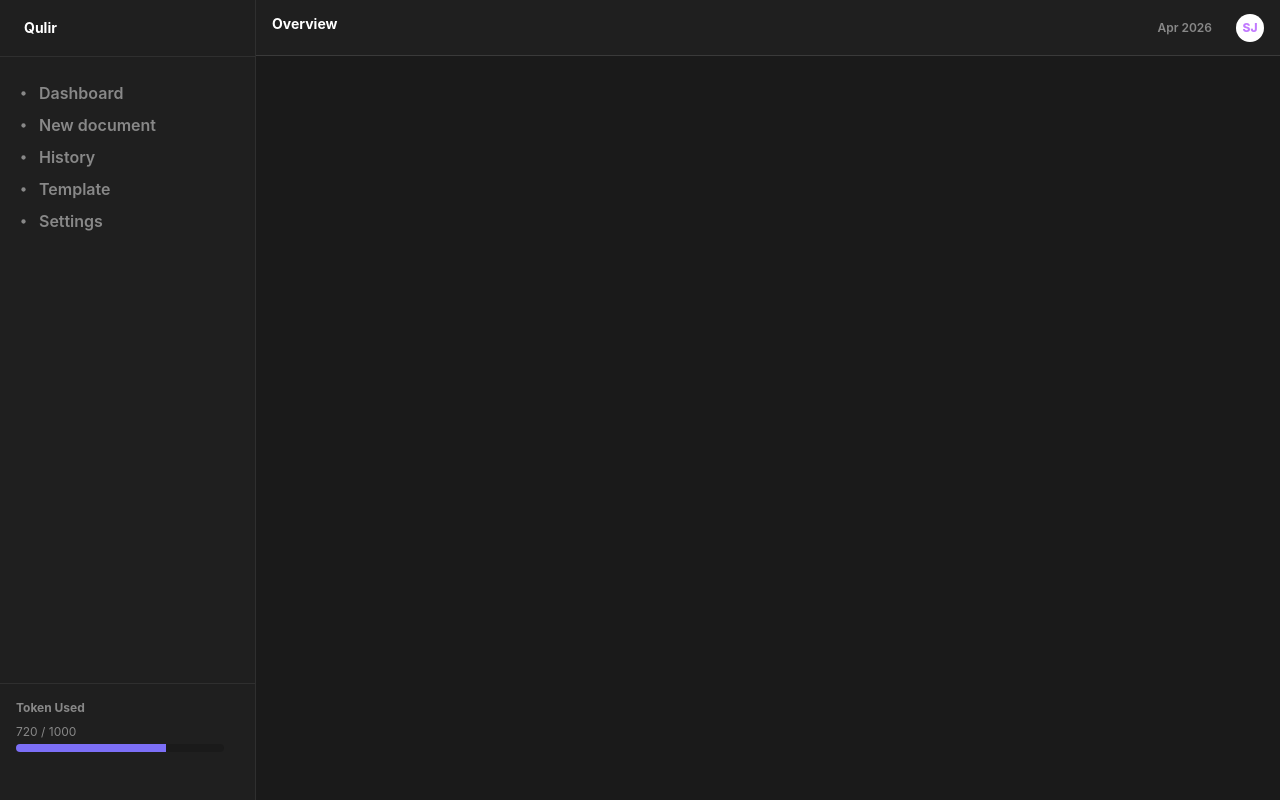
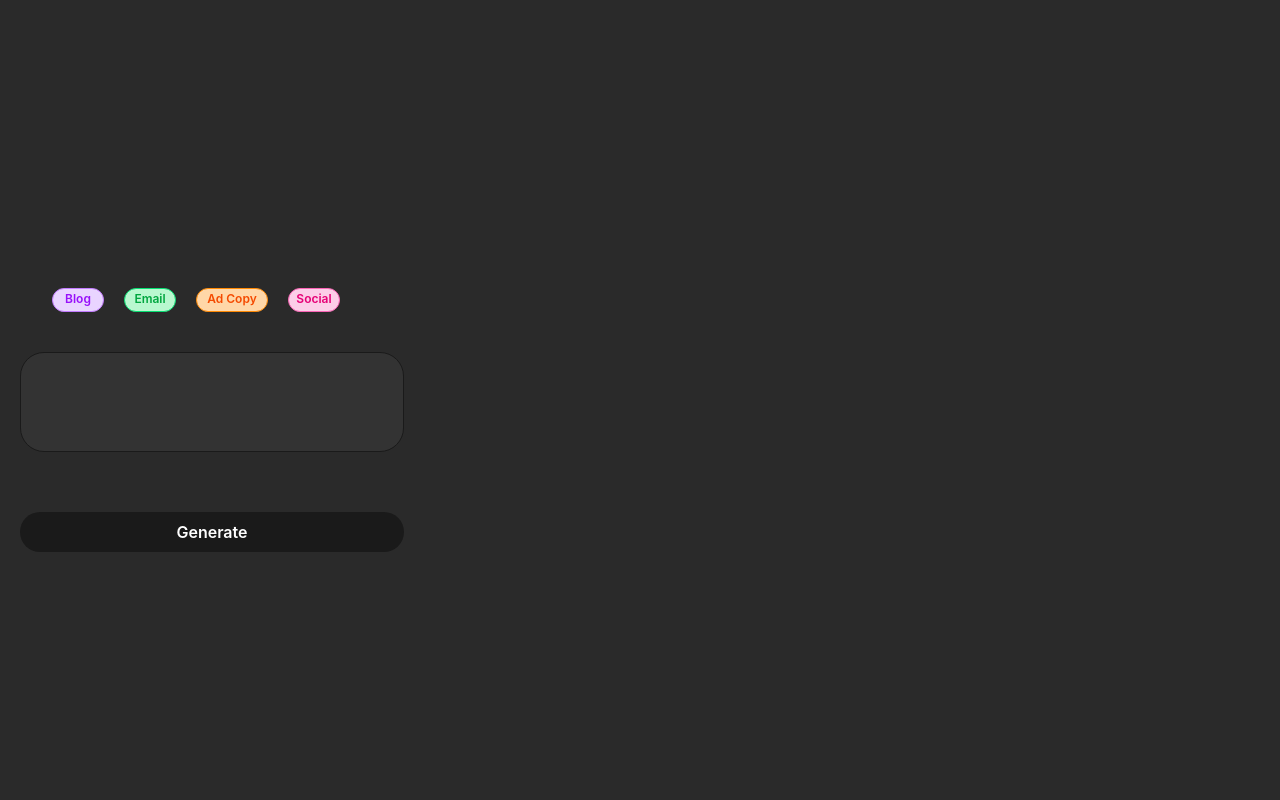
Before and after one commit to heyshivamjaiswal/writing--assistant, a React (Vite) app in the folder client/: page /editor in a window 1280 px wide. Built offline with nearby package versions, Linux system fonts and the light colour scheme.

Commit message:
added typeselectors

```diff
--- a/client/package.json
+++ b/client/package.json
@@ -14,6 +14,7 @@
     "react": "^19.2.5",
     "react-dom": "^19.2.5",
     "react-icons": "^5.6.0",
+    "react-router": "^7.14.2",
     "tailwindcss": "^4.2.4"
   },
   "devDependencies": {
--- a/client/src/App.tsx
+++ b/client/src/App.tsx
@@ -1,9 +1,14 @@
+import { BrowserRouter, Route, Routes } from 'react-router';
 import DashboardPage from './app/dashboard/DashboardPage';
+import Editor from './app/dashboard/editor/Editor';
 
 export default function App() {
   return (
-    <div>
-      <DashboardPage />
-    </div>
+    <BrowserRouter>
+      <Routes>
+        <Route path="/dashboard" element={<DashboardPage />} />
+        <Route path="/editor" element={<Editor />} />
+      </Routes>
+    </BrowserRouter>
   );
 }
--- /dev/null
+++ b/client/src/app/dashboard/editor/Editor.tsx
@@ -0,0 +1,9 @@
+import TypeSelector from '../../../components/editor/TypeSelector';
+
+export default function Editor() {
+  return (
+    <div>
+      <TypeSelector />
+    </div>
+  );
+}
--- /dev/null
+++ b/client/src/app/dashboard/history/History.tsx
@@ -0,0 +1,3 @@
+export default function History() {
+  return <div>History</div>;
+}
--- /dev/null
+++ b/client/src/app/dashboard/templates/Tamplate.tsx
@@ -0,0 +1,3 @@
+export default function Template() {
+  return <div>Template</div>;
+}
--- /dev/null
+++ b/client/src/components/editor/TypeSelector.tsx
@@ -0,0 +1,33 @@
+import Button from '../ui/Button';
+
+export default function TypeSelector() {
+  return (
+    <div className="bg-bg-card h-screen pl-5 flex flex-col justify-center ">
+      <div className="flex flex-row gap-5 py-10 pl-8">
+        <span className="bg-purple-200 h-6 w-13 text-center pt-0.5 text-xs font-semibold text-purple-600 border border-purple-400 rounded-full">
+          Blog
+        </span>
+        <span className="bg-green-200  h-6 w-13 text-center pt-0.5 text-xs font-semibold text-green-600 border border-green-400 rounded-full">
+          Email
+        </span>
+        <span className="bg-orange-200 h-6 w-18 text-center pt-0.5 text-xs font-semibold text-orange-600 border border-orange-400 rounded-full">
+          Ad Copy
+        </span>
+        <span className="bg-pink-200 h-6 w-13 text-center pt-0.5 text-xs font-semibold text-pink-600 border border-pink-400 rounded-full">
+          Social
+        </span>
+      </div>
+      <div>
+        <input
+          type="text"
+          className="bg-bg-input h-25 w-96 border border-bg-base rounded-3xl"
+        />
+      </div>
+      <div className="pt-15">
+        <Button className="bg-bg-base text-white w-96 rounded-full">
+          Generate
+        </Button>
+      </div>
+    </div>
+  );
+}
--- /dev/null
+++ b/client/src/components/ui/Button.tsx
@@ -0,0 +1,14 @@
+import type { ButtonProps } from '../../types';
+
+export default function Button({
+  children,
+  className = '',
+  ...props
+}: ButtonProps) {
+  const baseStyle = 'px-4 py-2 rounded font-semibold  transition duration-200';
+  return (
+    <button className={`${baseStyle} ${className}`} {...props}>
+      {children}
+    </button>
+  );
+}
--- a/client/src/types/index.ts
+++ b/client/src/types/index.ts
@@ -3,3 +3,8 @@ export type ProgressProps = {
   total?: number | any;
   label?: string;
 };
+
+export type ButtonProps = {
+  children: React.ReactNode;
+  className?: string;
+} & React.ButtonHTMLAttributes<HTMLButtonElement>;
```
Also changed, not shown: client/src/app/dashboard/history/page.tsx (deleted), client/src/app/dashboard/templates/page.tsx (deleted), client/src/components/editor/OutputPanel.tsx (added), 1 other file (tests, documents, lock files or other folders).
